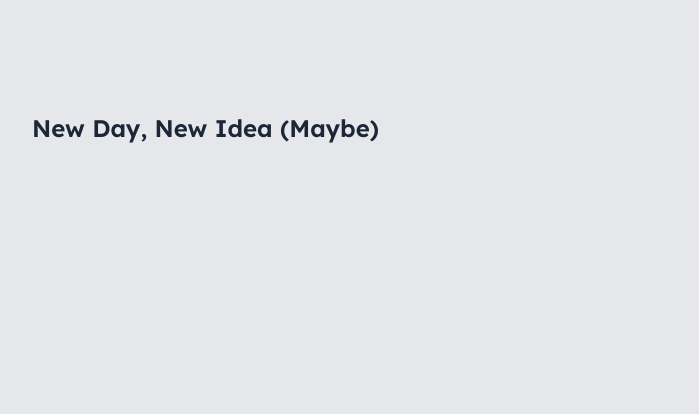
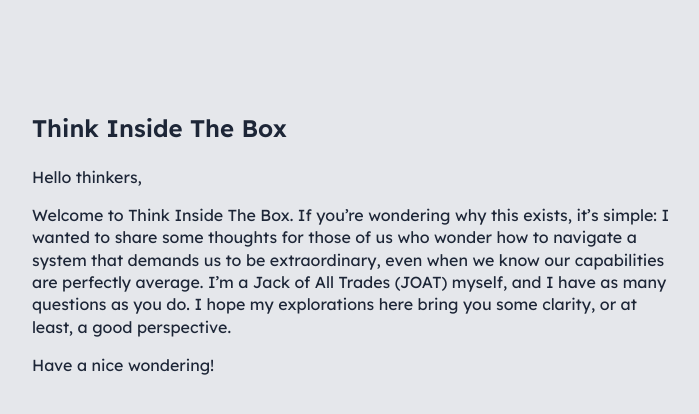
Before and after one commit to djethro-s/thinkinsidethebox, a Jekyll site: the page built from index.md, in a window 1280 px wide. Shown: the top 414 px of the page, without its empty margins (288-987 px from the left). Built offline with Jekyll 4.4.1, drawn with Linux system fonts in a browser that asks for light colours; our own code applies the rules of GitHub Pages for plain Markdown files.

Commit message:
Update index.md

```diff
--- a/index.md
+++ b/index.md
@@ -2,7 +2,13 @@
 layout: default
 ---
 
-## New Day, New Idea (Maybe)
+## Think Inside The Box
+
+Hello thinkers,
+
+Welcome to Think Inside The Box. If you're wondering why this exists, it's simple: I wanted to share some thoughts for those of us who wonder how to navigate a system that demands us to be extraordinary, even when we know our capabilities are perfectly average. I'm a Jack of All Trades (JOAT) myself, and I have as many questions as you do. I hope my explorations here bring you some clarity, or at least, a good perspective.
+
+Have a nice wondering!
 
 {% for post in site.posts %}
 - {{ post.date | date: "%d %m %Y" }} — [{{ post.title }}]({{ post.url | relative_url }})
```
